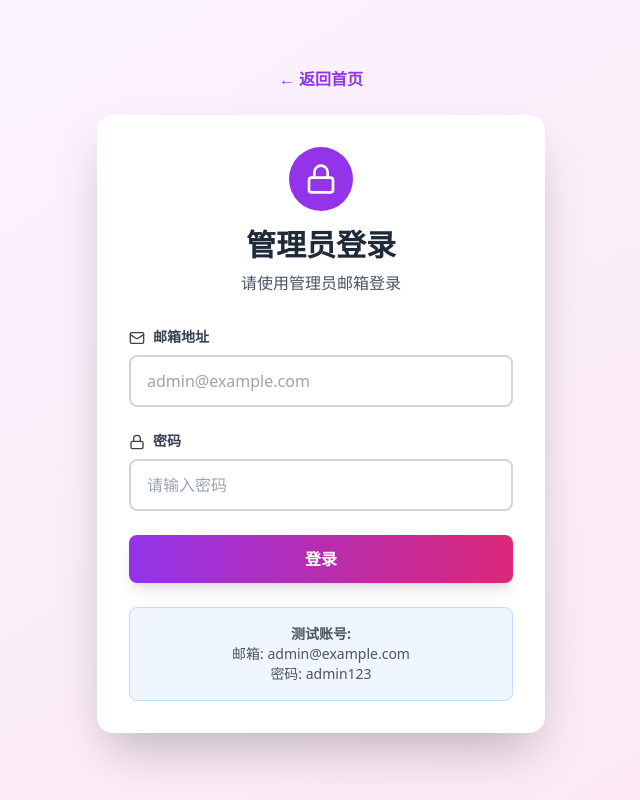
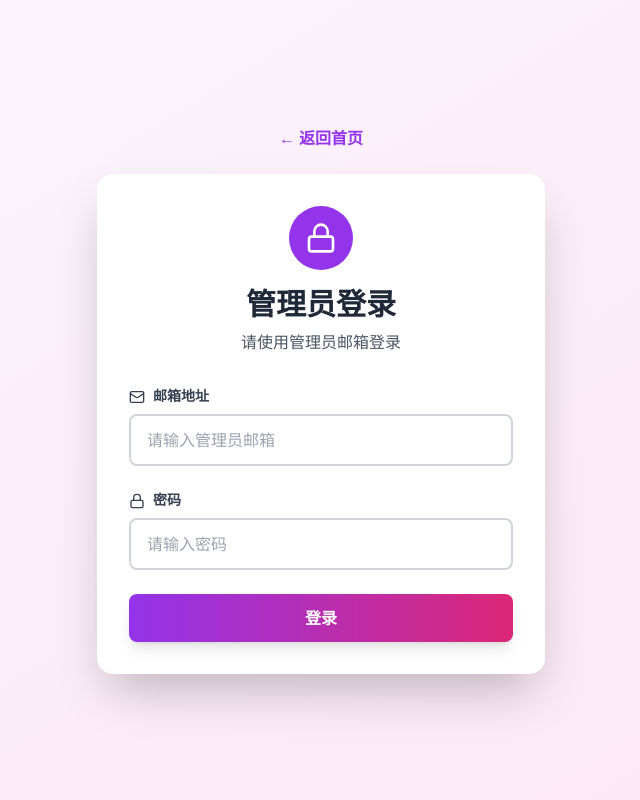
Before and after one commit to NYCTEAM/REF, a Next.js app: page /admin in a window 1280 px wide. Shown: the whole page, without its empty margins (319-959 px from the left). Built offline with nearby package versions, Linux system fonts and the light colour scheme.

Commit message:
Remove test account credentials from admin login UI

```diff
--- a/app/admin/page.js
+++ b/app/admin/page.js
@@ -269,7 +269,7 @@ export default function AdminPage() {
                   type="email"
                   value={email}
                   onChange={(e) => setEmail(e.target.value)}
-                  placeholder="admin@example.com"
+                  placeholder="请输入管理员邮箱"
                   className="w-full px-4 py-3 border-2 border-gray-300 rounded-lg focus:border-purple-500 focus:outline-none"
                   required
                 />
@@ -298,14 +298,6 @@ export default function AdminPage() {
               </button>
             </form>
 
-            {/* 提示信息 */}
-            <div className="mt-6 p-4 bg-blue-50 rounded-lg border border-blue-200">
-              <p className="text-sm text-gray-600 text-center">
-                <strong>测试账号:</strong><br />
-                邮箱: admin@example.com<br />
-                密码: admin123
-              </p>
-            </div>
           </div>
         </div>
       </div>
```
